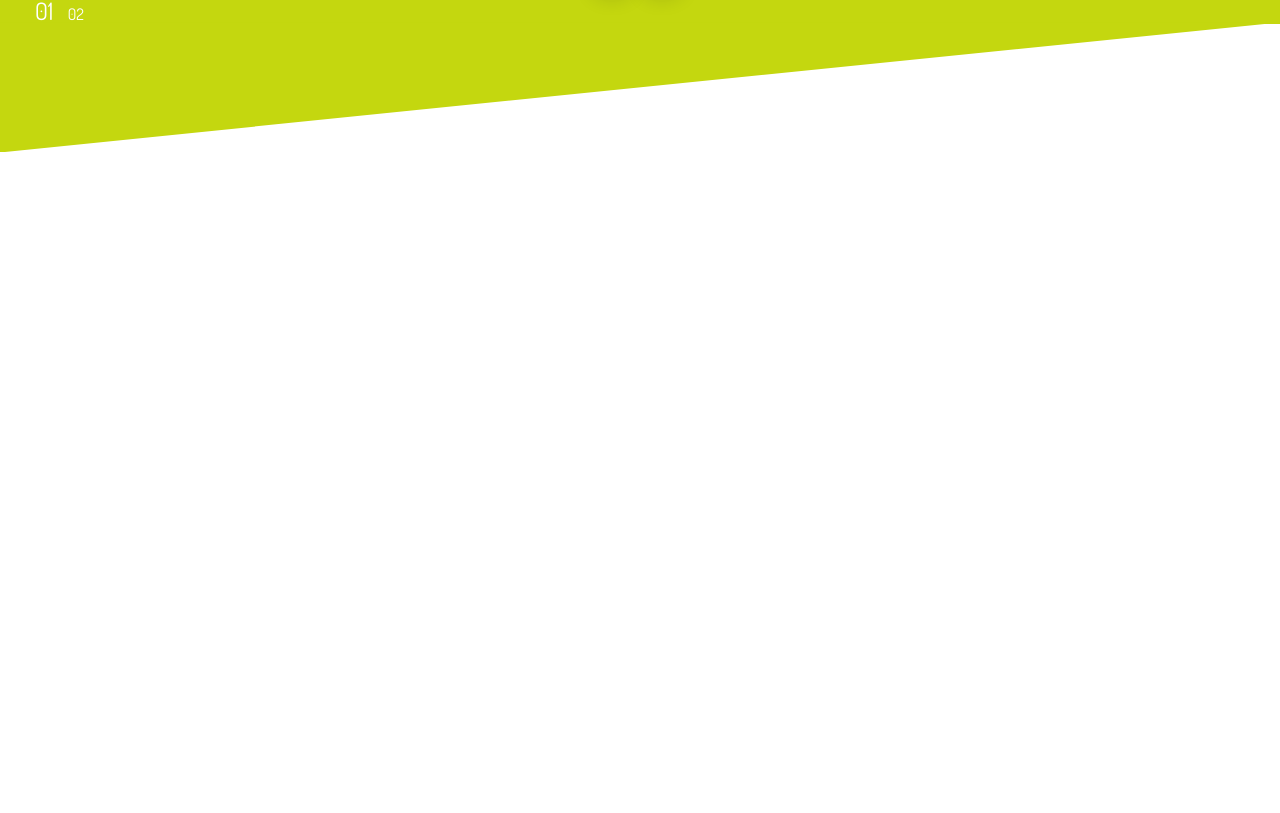
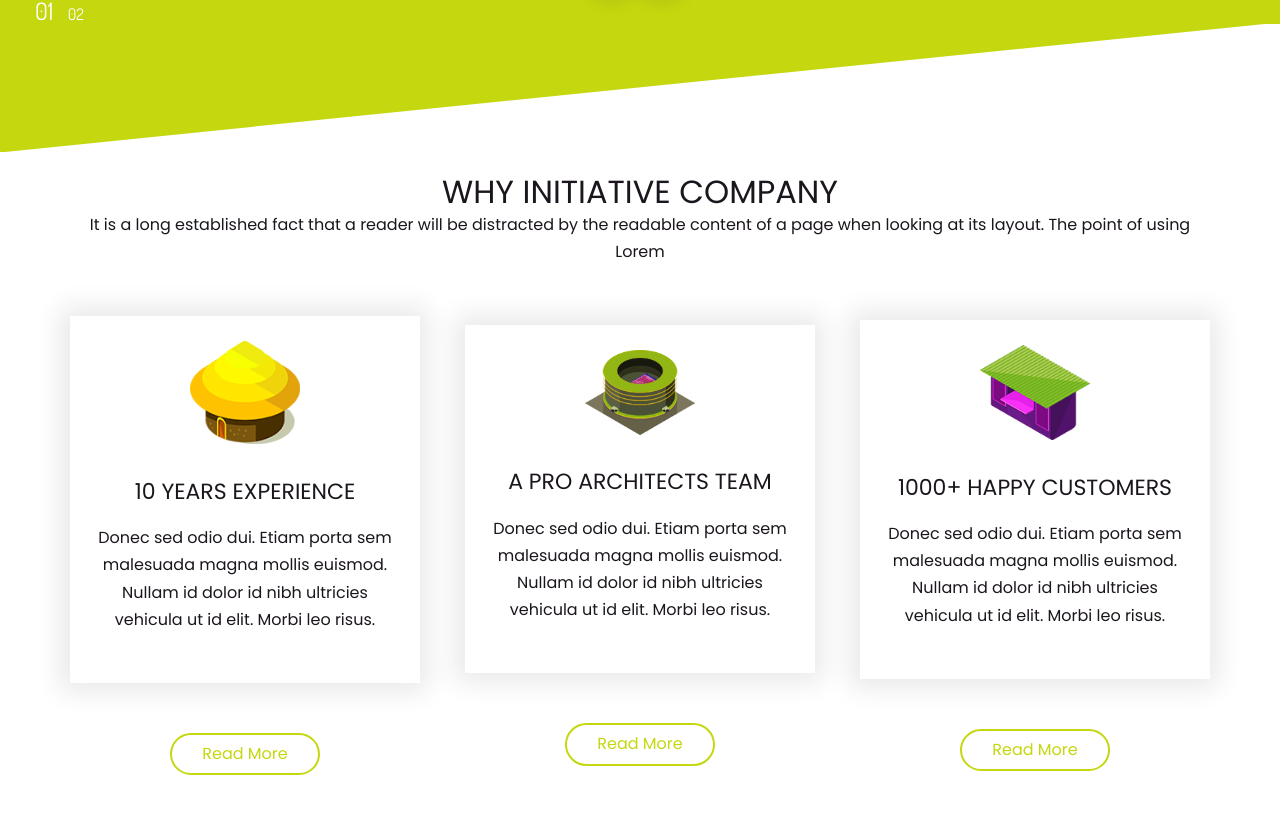
Before and after one commit to Cisco1cisco/INTOT, a plain HTML site: page index.html in a window 1280 px wide. Shown: the part 525-1338 px from the top of the page. Before the commit the page ends 800 px from the top, so only its background shows below. Drawn offline with Linux system fonts and the light colour scheme.

Commit message:
Added the About Section

```diff
--- a/css/main.css
+++ b/css/main.css
@@ -2,6 +2,7 @@
 
 :root {
     --trans-dur: 0.3s;
+    --para-color: #1b161d;
 }
 
 /* End Variables */
@@ -61,6 +62,22 @@ ul {
 /* End Global Rules */
 
 /* Start Component */
+
+.main-title {
+    text-align: center;
+    margin-bottom: 50px;
+    color: var(--para-color, #1b161d);
+}
+
+.main-title h2 {
+    font-size: 32px;
+    font-weight: normal;
+}
+
+.main-title p {
+    line-height: 1.7;
+}
+
 /* End Component */
 
 /* Start Header */
@@ -302,3 +319,95 @@ header nav div i {
 }
 
 /* End Landing */
+
+/* Start About */
+
+.about {
+    padding-top: 100px;
+    padding-bottom: 100px;
+    margin-top: 50px;
+}
+
+.about .container .cont {
+    display: flex;
+    flex-wrap: wrap;
+    justify-content: space-between;
+    align-items: center;
+}
+
+.about .container .cont .main-card {
+    flex-basis: calc((100% / 3 - 30px));
+    text-align: center;
+    color: var(--para-color, #1b161d);
+}
+
+@media (max-width: 991px) {
+    .about .container .cont .main-card {
+        flex-basis: calc((100% / 2) - 30px);
+        margin-bottom: 50px;
+    }
+}
+
+@media (max-width: 768px) {
+    .about .container .cont .main-card {
+        flex-basis: 90%;
+        margin: 0 auto 50px;
+    }
+}
+
+@media (max-width: 576px) {
+    .about .container .cont .main-card {
+        flex-basis: 100%;
+    }
+}
+
+@media (max-width: 991px) {
+    .about .container .cont .main-card:last-of-type {
+        margin: 0 auto;
+    }
+}
+
+.about .container .cont .main-card .card {
+    box-shadow: -1px 0px 25px 9px rgb(0 0 0 / 9%);
+    padding: 25px 25px 50px;
+    margin-bottom: 50px;
+}
+
+.about .container .cont .main-card .card .image {
+    margin-bottom: 30px;
+}
+
+.about .container .cont .main-card .card .image img {
+    width: 110px;
+}
+
+.about .container .cont .main-card .card h4 {
+    font-size: 22px;
+    font-weight: normal;
+    margin-bottom: 20px;
+}
+
+.about .container .cont .main-card .card p {
+    line-height: 1.7;
+}
+
+.about .container .cont .main-card a {
+    display: block;
+    margin: 0 auto;
+    width: fit-content;
+    padding: 10px 30px;
+    border-radius: 40px;
+    -webkit-border-radius: 40px;
+    -moz-border-radius: 40px;
+    -ms-border-radius: 40px;
+    -o-border-radius: 40px;
+    border: 2px solid #c4d70f;
+    color: #c4d70f;
+}
+
+.about .container .cont .main-card a:hover {
+    background-color: #c4d70f;
+    color: white;
+}
+
+/* End About */
--- a/index.html
+++ b/index.html
@@ -75,6 +75,52 @@
         </div>
     </div>
     <!-- End Landing -->
+    <!-- Start About -->
+    <div class="about">
+        <div class="container">
+            <div class="main-title">
+                <h2>WHY INITIATIVE COMPANY</h2>
+                <p>It is a long established fact that a reader will be distracted by the readable content of a page when
+                    looking at its layout. The point of using Lorem</p>
+            </div>
+            <div class="cont">
+                <div class="main-card">
+                    <div class="card">
+                        <div class="image">
+                            <img src="./photos/card-img-1.png" alt="photo">
+                        </div>
+                        <h4>10 YEARS EXPERIENCE</h4>
+                        <p>Donec sed odio dui. Etiam porta sem malesuada magna mollis euismod. Nullam id dolor id nibh
+                            ultricies vehicula ut id elit. Morbi leo risus.</p>
+                    </div>
+                    <a href="#">Read More</a>
+                </div>
+                <div class="main-card">
+                    <div class="card">
+                        <div class="image">
+                            <img src="./photos/card-img-2.png" alt="photo">
+                        </div>
+                        <h4>A PRO ARCHITECTS TEAM</h4>
+                        <p>Donec sed odio dui. Etiam porta sem malesuada magna mollis euismod. Nullam id dolor id nibh
+                            ultricies vehicula ut id elit. Morbi leo risus.</p>
+                    </div>
+                    <a href="#">Read More</a>
+                </div>
+                <div class="main-card">
+                    <div class="card">
+                        <div class="image">
+                            <img src="./photos/card-img-3.png" alt="photo">
+                        </div>
+                        <h4>1000+ HAPPY CUSTOMERS</h4>
+                        <p>Donec sed odio dui. Etiam porta sem malesuada magna mollis euismod. Nullam id dolor id nibh
+                            ultricies vehicula ut id elit. Morbi leo risus.</p>
+                    </div>
+                    <a href="#">Read More</a>
+                </div>
+            </div>
+        </div>
+    </div>
+    <!-- End About -->
 </body>
 
 </html>
```
Also changed, not shown: photos/card-img-1.png (added), photos/card-img-2.png (added), photos/card-img-3.png (added).
